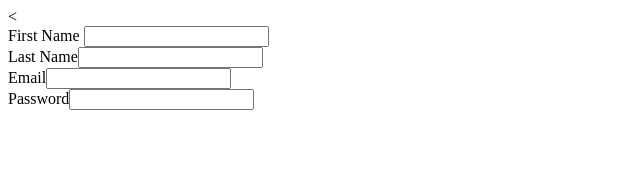
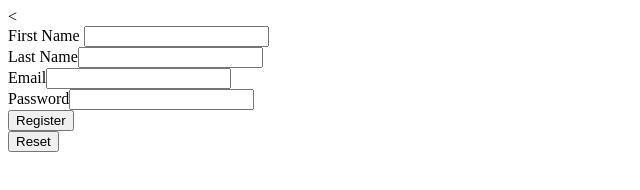
Before and after one commit to ThetNaungOo/CV, a plain HTML site: page ContactMe.html in a window 1280 px wide. Shown: the whole page, without its empty margins (0-640 px from the left). Drawn offline with Linux system fonts and the light colour scheme.

Commit message:
Update ContactMe.html

```diff
--- a/ContactMe.html
+++ b/ContactMe.html
@@ -9,9 +9,11 @@
 
 
     First Name <input type="text" /><br/>
-    Last Name<input type="text" /><br />
-    Email<input type="email" required /><br />
-    Password<input type="password" min="8" /><br/>
+    Last Name<input type="text"/><br />
+    Email<input type="email" required/><br />
+    Password<input type="password" min="8"/><br/>
+     <input type="submit" value="Register"><br>
+     <input type="reset"/><br>
     </form>
   </body>
 </html>
```
